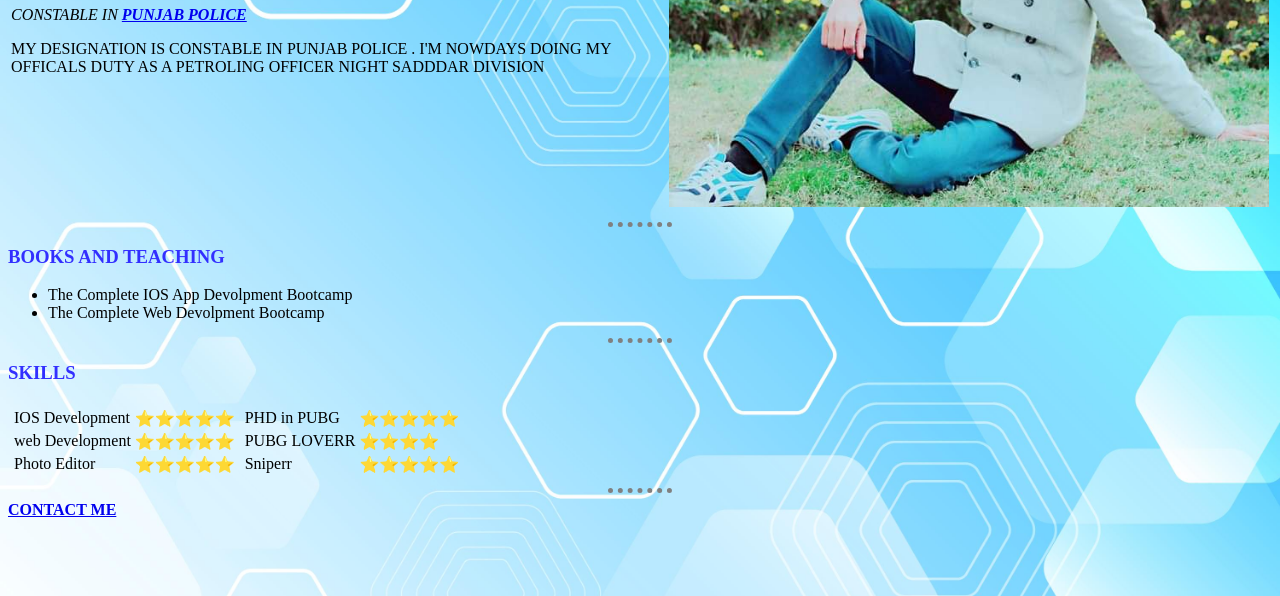
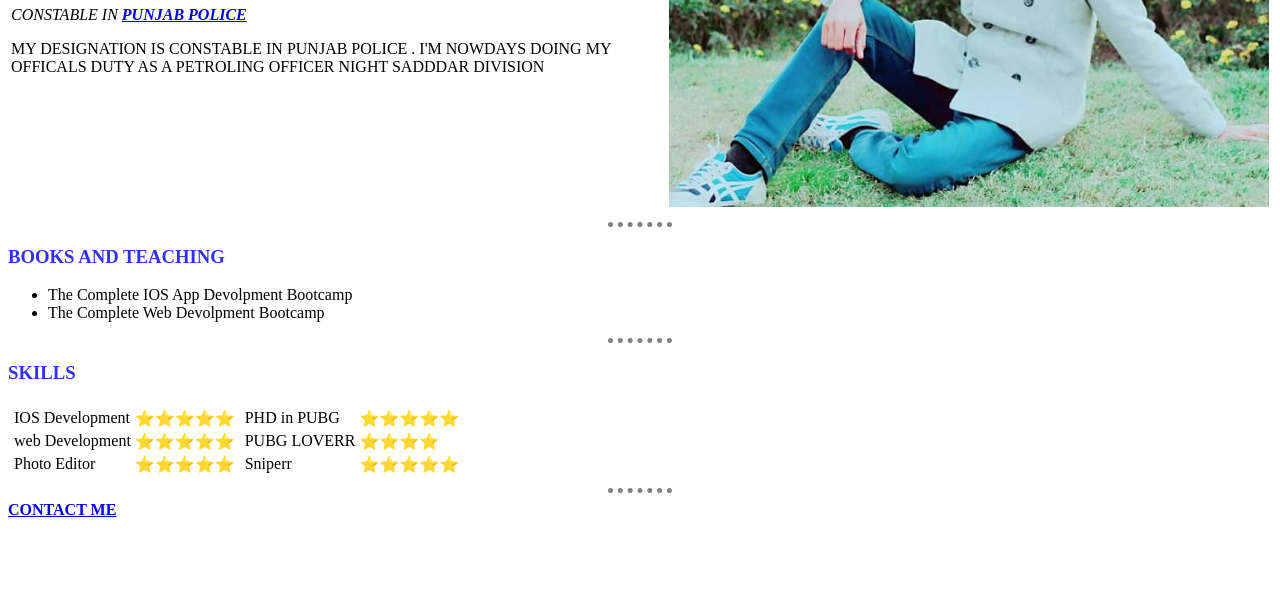
Before and after one commit to MUmair-007/cv, a plain HTML site: page index.html in a window 1280 px wide. Shown: the part 204-800 px from the top of the page. Drawn offline with Linux system fonts and the light colour scheme.

Commit message:
Update styles.css

```diff
--- a/css/styles.css
+++ b/css/styles.css
@@ -1,10 +1,10 @@
-.body-back{
+/*.body-back{
     background-image: url('../images/back3.jpg');
     background-size: auto;
     background-repeat: no-repeat;
     height: 100%;
     background-size:100%;
-         }
+         }*/
 hr{
     border-style: none;
     border-top-style: dotted;
```
